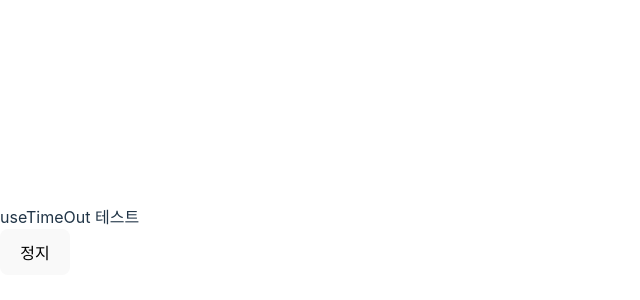
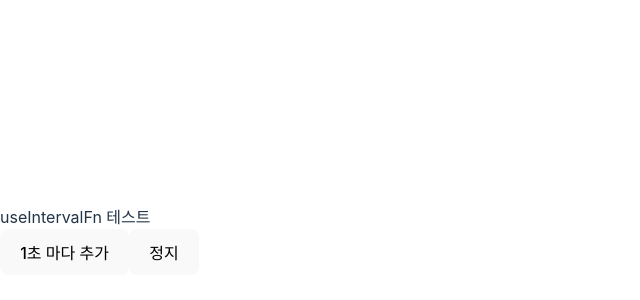
Before and after one commit to soapcandy/hooks-practice, a React (Vite) app: page / in a window 1280 px wide. Shown: the part 160-460 px from the top of the page, without its empty margins (0-640 px from the left). Built offline with nearby package versions, Linux system fonts and the light colour scheme.

Commit message:
useIntervalFn(수동시작)

```diff
--- a/src/App.jsx
+++ b/src/App.jsx
@@ -1,13 +1,17 @@
-import useTimeout from "./hooks/useTimeOut/useTimeOut";
+import { useState } from "react";
+import useIntervalFn from "./hooks/useInterval/useIntervalFn";
 
 function App() {
-  const clear = useTimeout(() => {
-    alert("launch");
-  }, 3000);
+  const [array, setArray] = useState([]);
+  const [run, clear] = useIntervalFn(() => {
+    setArray([...array, "추가됨!"]);
+  }, 1000);
 
   return (
     <>
-      <div>useTimeOut 테스트</div>
+      <div>useIntervalFn 테스트</div>
+      <div>{array}</div>
+      <button onClick={run}>1초 마다 추가</button>
       <button onClick={clear}>정지</button>
     </>
   );
--- /dev/null
+++ b/src/hooks/useInterval/useIntervalFn.jsx
@@ -0,0 +1,28 @@
+import { useCallback, useEffect, useRef } from "react";
+
+const useIntervalFn = (fn, ms) => {
+  const intervalId = useRef();
+  const callback = useRef(fn);
+
+  useEffect(() => {
+    callback.current = fn;
+  }, [fn]);
+
+  const run = useCallback(() => {
+    intervalId.current && clearInterval(intervalId.current);
+
+    intervalId.current = setInterval(() => {
+      callback.current();
+    }, ms);
+  }, [ms]);
+
+  const clear = useCallback(() => {
+    intervalId.current && clearInterval(intervalId.current);
+  }, []);
+
+  useEffect(() => clear, [clear]);
+
+  return [run, clear];
+};
+
+export default useIntervalFn;
```
